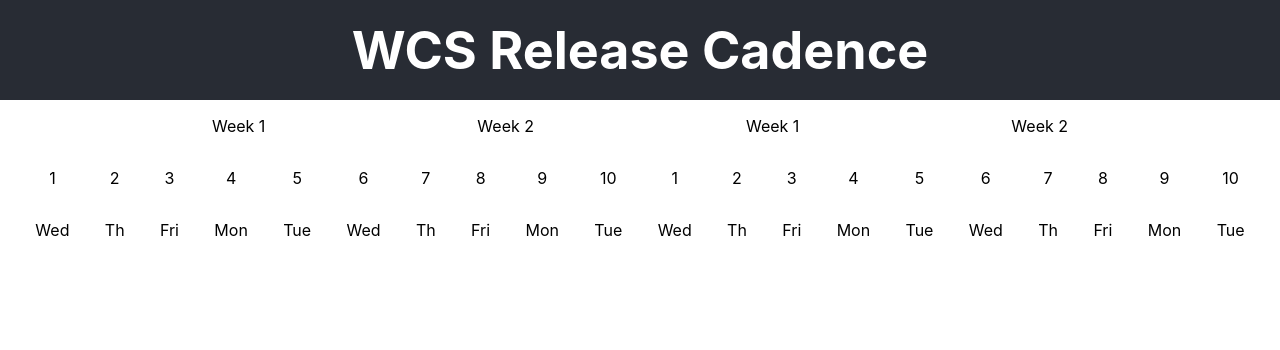
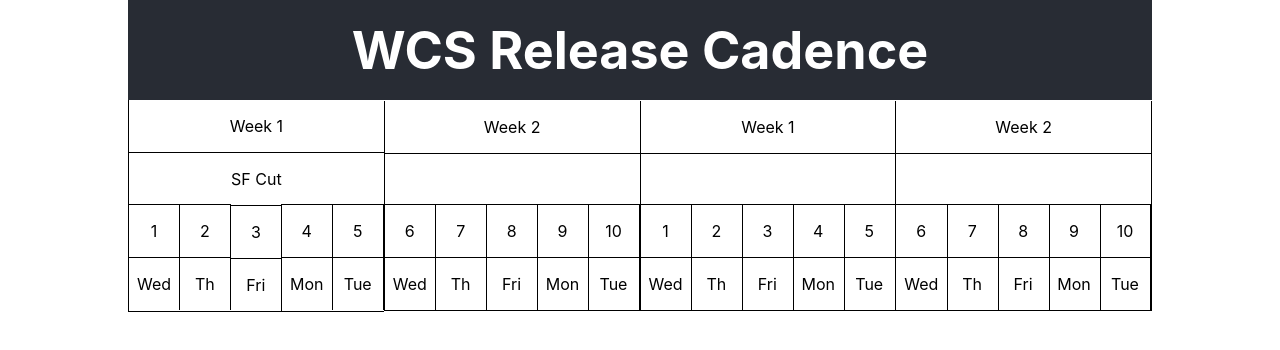
Before and after one commit to drewstewartdesigns/release-cadence, a React (Create React App) app: page / in a window 1280 px wide. Shown: the top 350 px of the page. Built offline with nearby package versions, Linux system fonts and the light colour scheme.

Commit message:
Getting the borders in line

```diff
--- a/src/App.css
+++ b/src/App.css
@@ -1,5 +1,7 @@
 .App {
   text-align: center;
+  width: 80%;
+  margin: 0 auto;
 }
 
 .App-header {
--- a/src/App.js
+++ b/src/App.js
@@ -1,7 +1,7 @@
 import React, { Component } from 'react';
 
 import { Week } from './components/week/week.component';
-import { Day } from './components/day/day.component';
+
 
 import './App.css';
 
@@ -9,33 +9,50 @@ class App extends Component {
 
   render() {
     const weeks = [
-      {name: 'Week 1', id: 1},
-      {name: 'Week 2', id: 2},
-      {name: 'Week 1', id: 3},
-      {name: 'Week 2', id: 4}
-    ];
-
-    const days = [
+      {
+        name: 'Week 1',
+        id: 1,
+        days: [
           {name: 'Wed', number: 1, id: 1},
           {name: 'Th', number: 2, id: 2},
-      {name: 'Fri', number: 3, id: 3},
+          {name: 'Fri', number: 3, id: 3, details: 'SF Cut'},
           {name: 'Mon', number: 4, id: 4},
-      {name: 'Tue', number: 5, id: 5},
+          {name: 'Tue', number: 5, id: 5}
+        ]
+      },
+      {
+        name: 'Week 2',
+        id: 2,
+        days: [
           {name: 'Wed', number: 6, id: 6},
           {name: 'Th', number: 7, id: 7},
           {name: 'Fri', number: 8, id: 8},
           {name: 'Mon', number: 9, id: 9},
-      {name: 'Tue', number: 10, id: 10},
+          {name: 'Tue', number: 10, id: 10}
+        ]
+      },
+      {
+        name: 'Week 1',
+        id: 3,
+        days: [
           {name: 'Wed', number: 1, id: 11},
           {name: 'Th', number: 2, id: 12},
           {name: 'Fri', number: 3, id: 13},
           {name: 'Mon', number: 4, id: 14},
-      {name: 'Tue', number: 5, id: 15},
+          {name: 'Tue', number: 5, id: 15}
+        ]
+      },
+      {
+        name: 'Week 2',
+        id: 4,
+        days: [
           {name: 'Wed', number: 6, id: 16},
           {name: 'Th', number: 7, id: 17},
           {name: 'Fri', number: 8, id: 18},
           {name: 'Mon', number: 9, id: 19},
           {name: 'Tue', number: 10, id: 20}
+        ]
+      }
     ];
 
     return (
@@ -44,7 +61,7 @@ class App extends Component {
           <h1>WCS Release Cadence</h1>
         </header>
         <Week weeks={weeks} />
-        <Day days={days} />
+
       </div>
     );
   }
--- a/src/components/day/day.component.jsx
+++ b/src/components/day/day.component.jsx
@@ -4,8 +4,12 @@ import './day.styles.css';
 export const Day = props => (
     <div className='day-list'>
         {props.days.map(day => (
-
             <div className='day-container' key={day.id}>
+                <div className='day-details'>
+                    { day.details &&
+                        <p>{ day.details }</p>
+                    }
+                </div>
                 <div className='day-number'>
                     <p>{ day.number }</p>
                 </div>
@@ -13,7 +17,6 @@ export const Day = props => (
                     <p>{ day.name }</p>
                 </div>
             </div>
-
         ))}
     </div>
 )
--- a/src/components/day/day.styles.css
+++ b/src/components/day/day.styles.css
@@ -1,11 +1,32 @@
 .day-list {
+    border-top: 1px solid black;
     display: flex;
     flex-direction: row;
     justify-content: space-evenly;
     align-items: center;
 }
 .day-container {
+    align-items: center;
     display: flex;
     flex-direction: column;
-    align-items: center;
+    width: calc(100% / 5);
 }
+.day-container > div {
+    width: 100%;
+    min-height: 50px;
+}
+/* .day-container > div:nth-child(n) {
+    border-bottom: 1px solid black;
+} */
+/* .day-number {
+    border-top: 1px solid black;
+} */
+/* .day-number:nth-child(n+2),
+.day-name:nth-child(n+2) {
+    border-left: 1px solid black;
+} */
+.day-name,
+.day-number {
+    border-top: 1px solid black;
+    border-right: 1px solid black;
+}
--- a/src/components/week/week.component.jsx
+++ b/src/components/week/week.component.jsx
@@ -1,11 +1,13 @@
 import React from 'react';
+import { Day } from '../day/day.component';
 import './week.styles.css';
 
 export const Week = props => (
     <div className='week-list'>
         {props.weeks.map(week => (
-            <div className='week-name' key={week.id}>
+            <div className='week-container' key={week.id}>
                 <p>{ week.name }</p>
+                <Day days={week.days} />
             </div>
         ))}
     </div>
--- a/src/components/week/week.styles.css
+++ b/src/components/week/week.styles.css
@@ -1,9 +1,14 @@
 .week-list {
     display: flex;
     flex-direction: row;
-    justify-content: space-evenly;
+    justify-content: center;
     align-items: center;
 }
-.week-name {
-
+.week-container {
+    border-left: 1px solid black;
+    border-bottom: 1px solid black;
+    width: calc(100%/ 4);
 }
+.week-container:last-child {
+    border-right: 1px solid black;
+}
```
Lines whose indentation alone changed are shown as unchanged.
